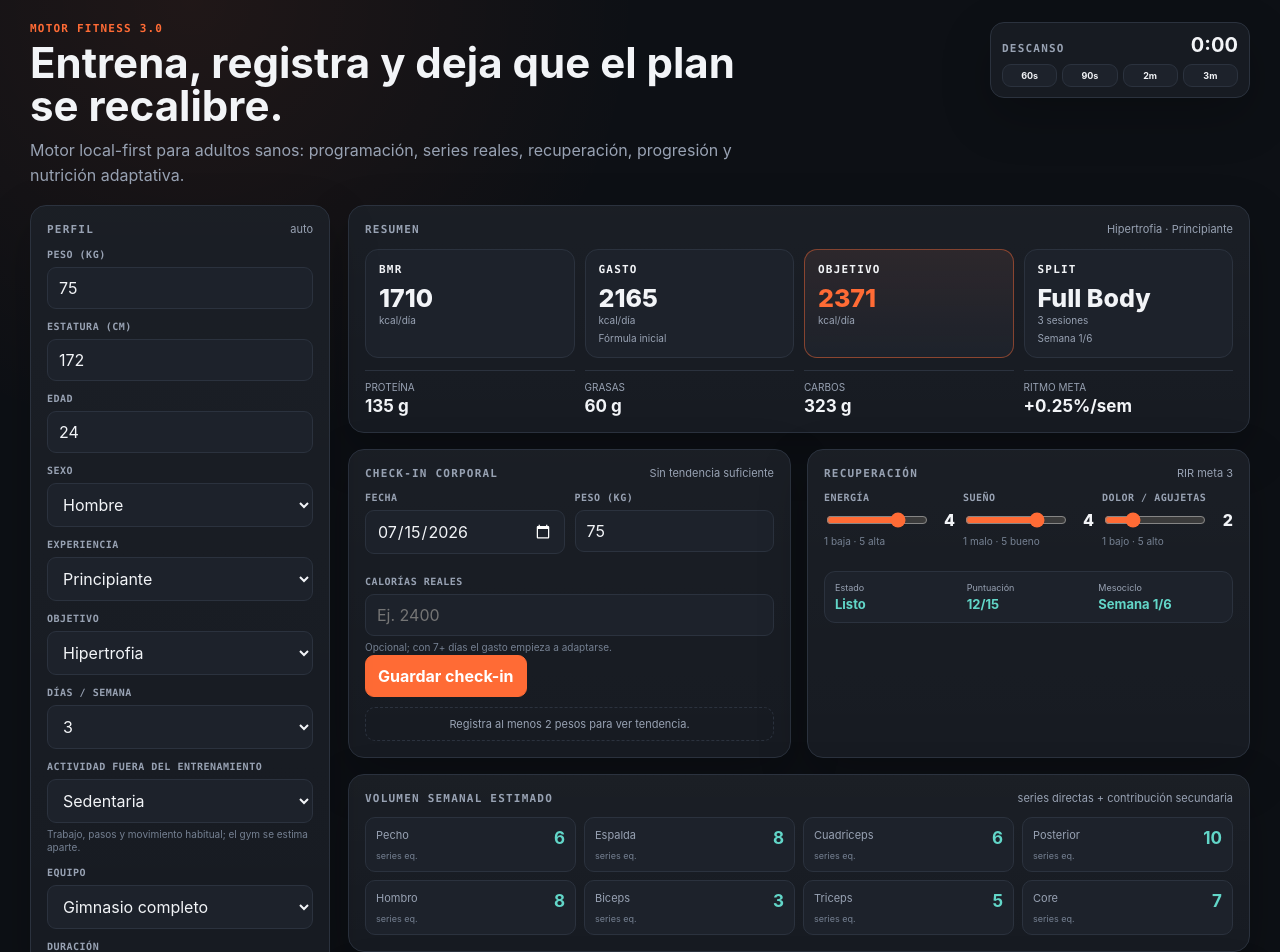
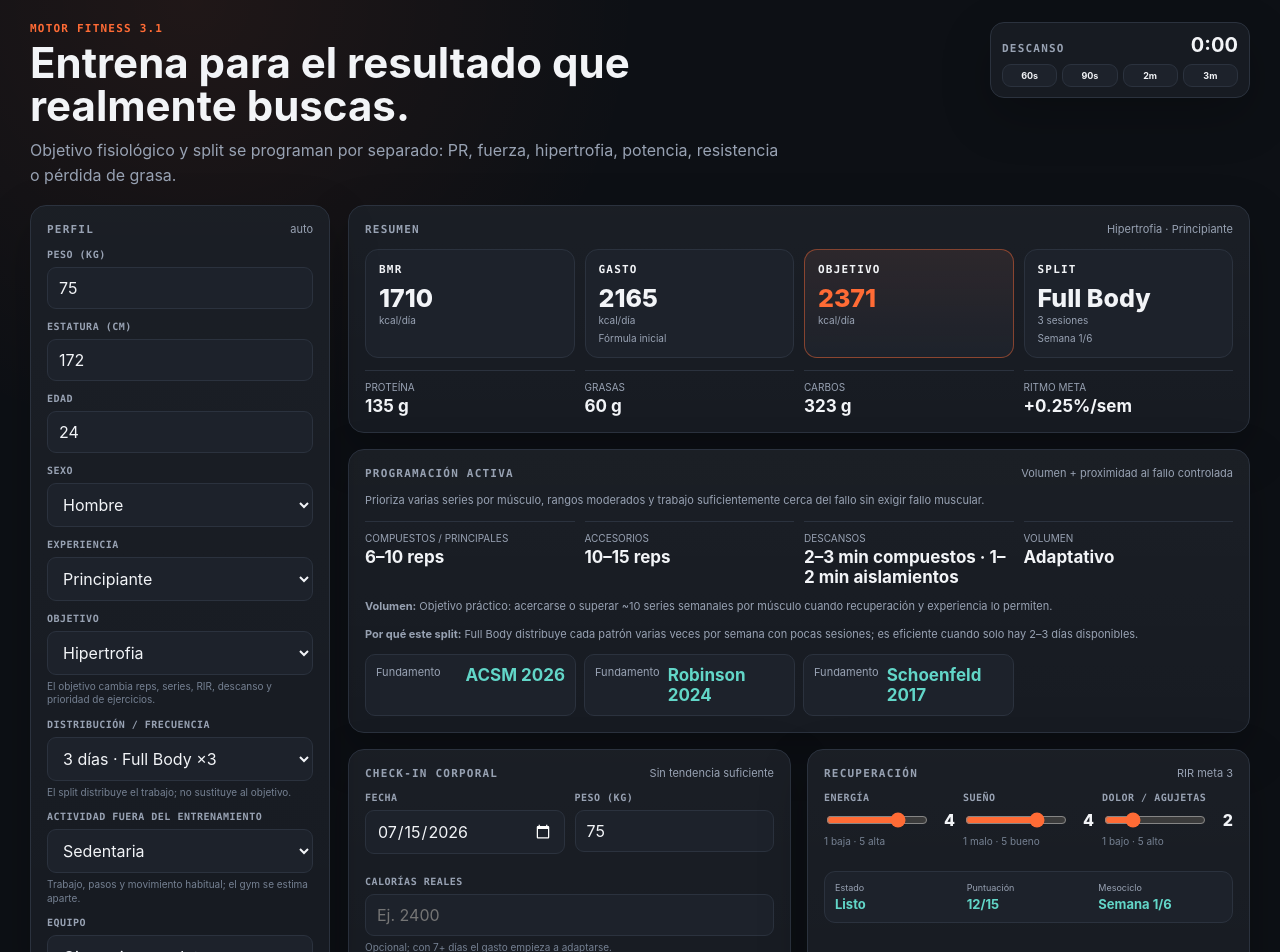
Before and after one commit to Axelesp11/fitness-motor, a React (Vite) app: page / in a window 1280 px wide. Shown: the top 952 px of the page. Built offline with nearby package versions, Linux system fonts and the light colour scheme.

Commit message:
feat: expose goal-specific programming and split controls

```diff
--- a/src/App.jsx
+++ b/src/App.jsx
@@ -5,7 +5,6 @@ import {
   EQUIPMENT_LABELS,
   EXPERIENCE_LABELS,
   FOCUS_OPTIONS,
-  GOAL_LABELS,
   buildPlan,
   calcNutrition,
   detectPR,
@@ -14,6 +13,12 @@ import {
   summarizeExerciseLog,
   warmupPlan,
 } from "./engine";
+import {
+  PROGRAM_GOAL_LABELS,
+  PR_LIFT_OPTIONS,
+  SPLIT_OPTIONS,
+  adaptTrainingPlan,
+} from "./programming";
 import {
   loadState,
   parseImportedState,
@@ -100,7 +105,10 @@ export default function App() {
 
   const { profile, readiness, exerciseLogs, bodyLogs, sessionCompletions } = state;
   const nutrition = useMemo(() => calcNutrition(profile, bodyLogs), [profile, bodyLogs]);
-  const plan = useMemo(() => buildPlan(profile, readiness, sessionCompletions), [profile, readiness, sessionCompletions]);
+  const plan = useMemo(() => {
+    const basePlan = buildPlan(profile, readiness, sessionCompletions);
+    return adaptTrainingPlan(basePlan, profile);
+  }, [profile, readiness, sessionCompletions]);
   const session = plan.sessions[activeDay] ?? plan.sessions[0];
 
   useEffect(() => {
@@ -272,9 +280,9 @@ export default function App() {
       <div className="container">
         <header className="header">
           <div>
-            <p className="eyebrow">MOTOR FITNESS 3.0</p>
-            <h1>Entrena, registra y deja que el plan se recalibre.</h1>
-            <p className="subtitle">Motor local-first para adultos sanos: programación, series reales, recuperación, progresión y nutrición adaptativa.</p>
+            <p className="eyebrow">MOTOR FITNESS 3.1</p>
+            <h1>Entrena para el resultado que realmente buscas.</h1>
+            <p className="subtitle">Objetivo fisiológico y split se programan por separado: PR, fuerza, hipertrofia, potencia, resistencia o pérdida de grasa.</p>
           </div>
           <RestTimer timer={timer} onStart={startRest} onStop={stopRest} />
         </header>
@@ -292,8 +300,9 @@ export default function App() {
             <Field label="EDAD"><input className="control" type="number" min="18" max="90" value={profile.edad} onChange={updateProfile("edad")} /></Field>
             <Field label="SEXO"><select className="control" value={profile.sexo} onChange={updateProfile("sexo")}><option value="hombre">Hombre</option><option value="mujer">Mujer</option></select></Field>
             <Field label="EXPERIENCIA"><select className="control" value={profile.experiencia} onChange={updateProfile("experiencia")}><option value="nunca">Principiante</option><option value="basico">Básico</option><option value="intermedio">Intermedio</option></select></Field>
-            <Field label="OBJETIVO"><select className="control" value={profile.objetivo} onChange={updateProfile("objetivo")}><option value="hipertrofia">Hipertrofia</option><option value="fuerza">Fuerza</option><option value="perdida">Pérdida de grasa</option></select></Field>
-            <Field label="DÍAS / SEMANA"><select className="control" value={profile.dias} onChange={updateProfile("dias")}>{[2,3,4,5,6].map((d) => <option key={d} value={d}>{d}</option>)}</select></Field>
+            <Field label="OBJETIVO" hint="El objetivo cambia reps, series, RIR, descanso y prioridad de ejercicios."><select className="control" value={profile.objetivo} onChange={updateProfile("objetivo")}>{Object.entries(PROGRAM_GOAL_LABELS).map(([value,label]) => <option key={value} value={value}>{label}</option>)}</select></Field>
+            {profile.objetivo === "pr" ? <Field label="LEVANTAMIENTO PR" hint="El motor intentará programarlo dos veces por semana cuando el split y el equipo lo permitan."><select className="control" value={profile.prLift} onChange={updateProfile("prLift")}>{PR_LIFT_OPTIONS.map(([value,label]) => <option key={value} value={value}>{label}</option>)}</select></Field> : null}
+            <Field label="DISTRIBUCIÓN / FRECUENCIA" hint="El split distribuye el trabajo; no sustituye al objetivo."><select className="control" value={profile.dias} onChange={updateProfile("dias")}>{SPLIT_OPTIONS.map(([days,label]) => <option key={days} value={days}>{days} días · {label}</option>)}</select></Field>
             <Field label="ACTIVIDAD FUERA DEL ENTRENAMIENTO" hint="Trabajo, pasos y movimiento habitual; el gym se estima aparte."><select className="control" value={profile.actividad} onChange={updateProfile("actividad")}>{Object.entries(ACTIVITY_LABELS).map(([value,label]) => <option key={value} value={value}>{label}</option>)}</select></Field>
             <Field label="EQUIPO"><select className="control" value={profile.equipo} onChange={updateProfile("equipo")}>{Object.entries(EQUIPMENT_LABELS).map(([value,label]) => <option key={value} value={value}>{label}</option>)}</select></Field>
             <Field label="DURACIÓN"><select className="control" value={profile.duracion} onChange={updateProfile("duracion")}>{[45,60,75,90].map((m) => <option key={m} value={m}>{m} min</option>)}</select></Field>
@@ -304,7 +313,7 @@ export default function App() {
             <section className="card">
               <div className="section-heading">
                 <h2 className="section-title">RESUMEN</h2>
-                <span>{GOAL_LABELS[profile.objetivo]} · {EXPERIENCE_LABELS[profile.experiencia]}</span>
+                <span>{PROGRAM_GOAL_LABELS[profile.objetivo]} · {EXPERIENCE_LABELS[profile.experiencia]}</span>
               </div>
               <div className="metrics">
                 <Metric label="BMR" value={nutrition.bmr} unit="kcal/día" />
@@ -317,6 +326,23 @@ export default function App() {
                 <div className="macro"><span>GRASAS</span><strong>{nutrition.macros.fat} g</strong></div>
                 <div className="macro"><span>CARBOS</span><strong>{nutrition.macros.carbs} g</strong></div>
                 <div className="macro"><span>RITMO META</span><strong>{nutrition.goalRate === 0 ? "Mantener" : `${nutrition.goalRate > 0 ? "+" : ""}${(nutrition.goalRate * 100).toFixed(2)}%/sem`}</strong></div>
+              </div>
+            </section>
+
+            <section className="card">
+              <div className="section-heading"><h2 className="section-title">PROGRAMACIÓN ACTIVA</h2><span>{plan.programming.title}</span></div>
+              <p className="body-copy">{plan.programming.summary}</p>
+              <div className="macro-row">
+                <div className="macro"><span>COMPUESTOS / PRINCIPALES</span><strong>{plan.programming.primaryRange}</strong></div>
+                <div className="macro"><span>ACCESORIOS</span><strong>{plan.programming.accessoryRange}</strong></div>
+                <div className="macro"><span>DESCANSOS</span><strong>{plan.programming.rest}</strong></div>
+                <div className="macro"><span>VOLUMEN</span><strong>Adaptativo</strong></div>
+              </div>
+              <p className="body-copy"><strong>Volumen:</strong> {plan.programming.volume}</p>
+              <p className="body-copy"><strong>Por qué este split:</strong> {plan.programming.splitNote}</p>
+              {plan.programming.warning ? <div className="empty compact">{plan.programming.warning}</div> : null}
+              <div className="volume-grid">
+                {plan.programming.evidence.map((source) => <div className="volume-chip" key={source}><span>Fundamento</span><strong>{source}</strong></div>)}
               </div>
             </section>
 
@@ -363,7 +389,7 @@ export default function App() {
               <div className="session-tabs" role="tablist" aria-label="Días de entrenamiento">
                 {plan.sessions.map((item,index) => <button type="button" role="tab" aria-selected={index===activeDay} key={item.label} className={`tab ${index===activeDay ? "active" : ""}`} onClick={() => setActiveDay(index)}>Día {index+1}</button>)}
               </div>
-              <div className="session-head"><div><h2>{session.label}</h2><span>RIR objetivo ajustado por semana y recuperación</span></div><button className="secondary-btn" type="button" onClick={finishSession}>Finalizar sesión</button></div>
+              <div className="session-head"><div><h2>{session.label}</h2><span>RIR, reps y descansos adaptados al objetivo</span></div><button className="secondary-btn" type="button" onClick={finishSession}>Finalizar sesión</button></div>
 
               <div className="exercise-list">
                 {session.exercises.map((exerciseItem) => {
@@ -378,8 +404,8 @@ export default function App() {
                   return (
                     <article className="exercise" key={exerciseItem.id}>
                       <div className="exercise-top">
-                        <div><div className="exercise-name">{exerciseItem.name}</div><div className="exercise-group">{exerciseItem.group} · {exerciseItem.type === "compound" ? "Compuesto" : "Aislamiento"}</div></div>
-                        <div className="prescription-block"><div className="prescription">{p.sets} × {p.min}-{p.max} · RIR {p.rir}</div><button className="timer-btn" type="button" onClick={() => startRest(p.rest)}>Descanso {formatRest(p.rest)}</button></div>
+                        <div><div className="exercise-name">{exerciseItem.name}</div><div className="exercise-group">{exerciseItem.group} · {exerciseItem.type === "compound" ? "Compuesto" : "Aislamiento"}{exerciseItem.prRole ? ` · PR ${exerciseItem.prRole === "primary" ? "principal" : "técnico"}` : ""}</div></div>
+                        <div className="prescription-block"><div className="prescription">{p.sets} × {p.min}-{p.max} · RIR {p.rir}</div><div className="exercise-meta">{p.intent}</div><button className="timer-btn" type="button" onClick={() => startRest(p.rest)}>Descanso {formatRest(p.rest)}</button></div>
                       </div>
 
                       {warmups.length ? <div className="warmup"><span>Calentamiento sugerido</span>{warmups.map((x,i) => <b key={`${x.weight}-${i}`}>{x.weight}kg × {x.reps}</b>)}</div> : null}
@@ -427,7 +453,7 @@ export default function App() {
             </section>
 
             <footer className="card footer-note">
-              <strong>Alcance.</strong> Diseñado para adultos sanos. Las calorías, el gasto y el e1RM son estimaciones; dolor agudo, lesión, mareo, dolor torácico o síntomas inusuales prevalecen sobre cualquier recomendación del motor. No sustituye valoración médica, nutricional ni de rehabilitación.
+              <strong>Alcance.</strong> Diseñado para adultos sanos. Las calorías, el gasto y el e1RM son estimaciones; dolor agudo, lesión, mareo, dolor torácico o síntomas inusuales prevalecen sobre cualquier recomendación del motor. El modo PR prepara un pico submáximo, pero no sustituye supervisión ni auto-prescribe un intento máximo. No sustituye valoración médica, nutricional ni de rehabilitación.
             </footer>
           </section>
         </div>
```
